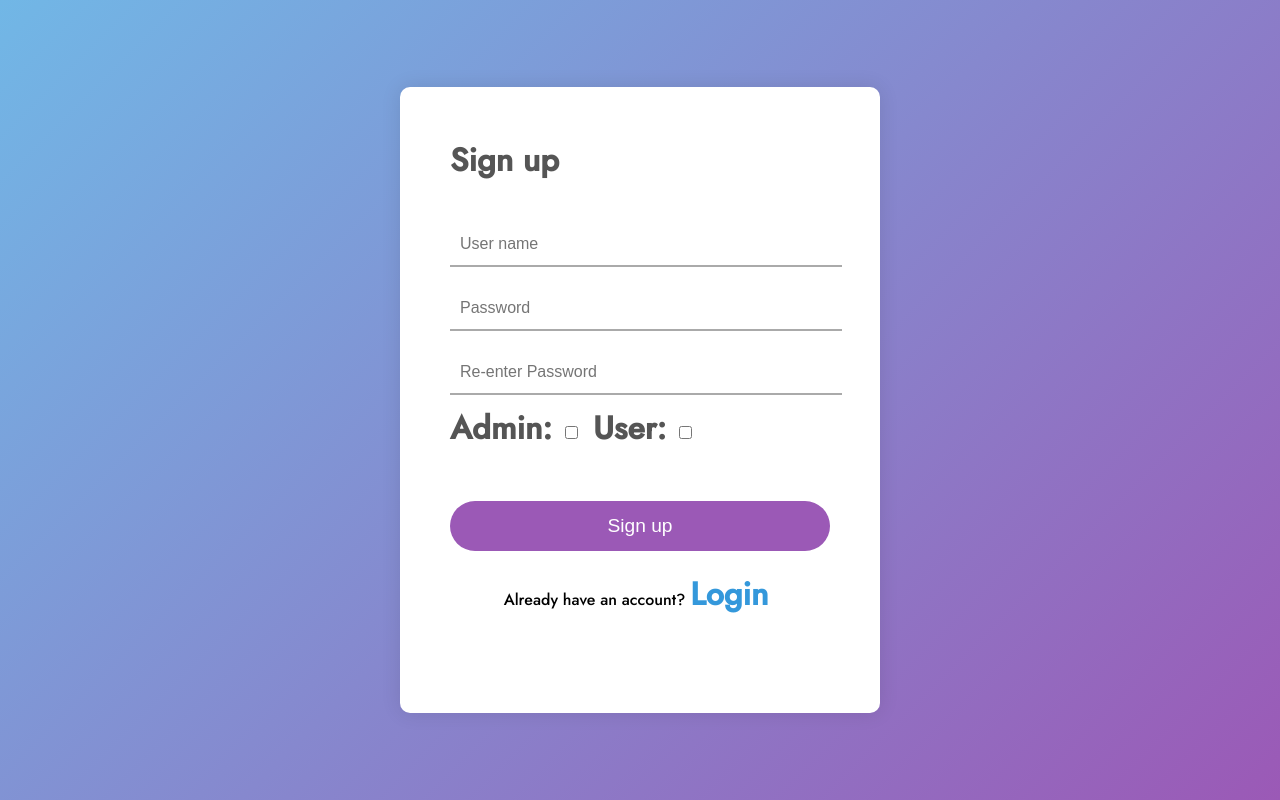
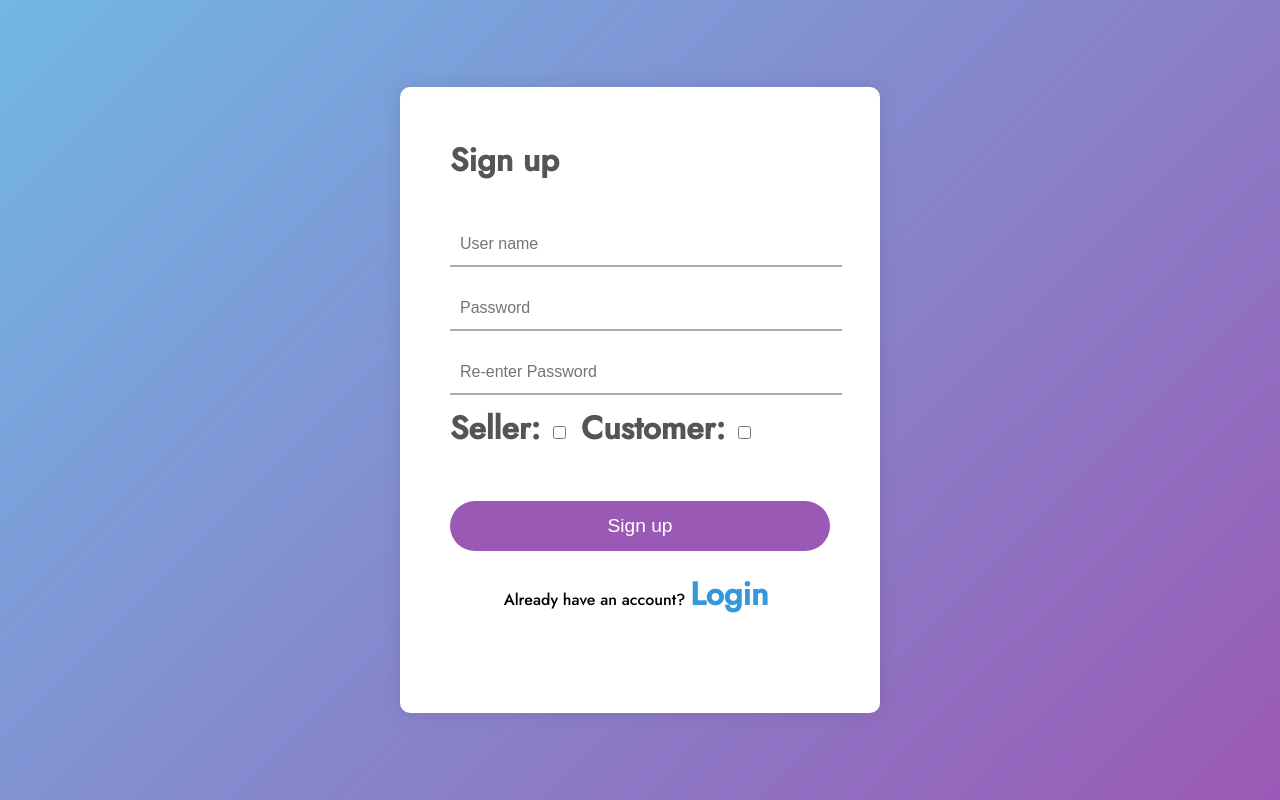
Before and after one commit to Avi7620/ElectroMart, a Flask app: page /login in a window 1280 px wide. Run offline with Flask 3, Linux system fonts and the light colour scheme.

Commit message:
Initial commit

```diff
--- a/templates/login.html
+++ b/templates/login.html
@@ -33,9 +33,9 @@
                 <input type="text" name="username" placeholder="User name" required="">
                 <input type="password" name="password" placeholder="Password" required="">
                 <input type="password" name="confirm_password" placeholder="Re-enter Password" required="">
-                <label>Admin:</label>
+                <label>Seller:</label>
                 <input type="checkbox" name="admin">
-                <label>User:</label>
+                <label>Customer:</label>
                 <input type="checkbox" name="user">
 
                 <button type="submit">Sign up</button>
```
